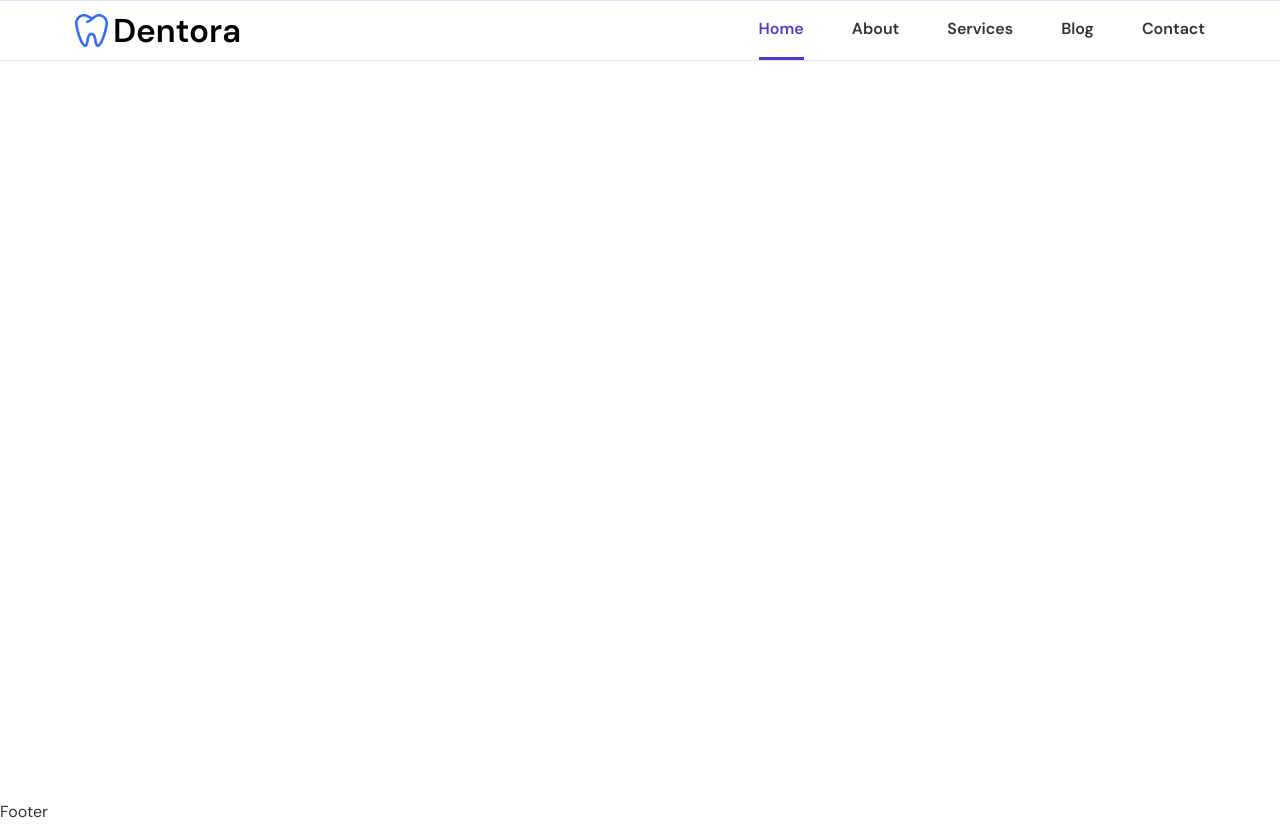
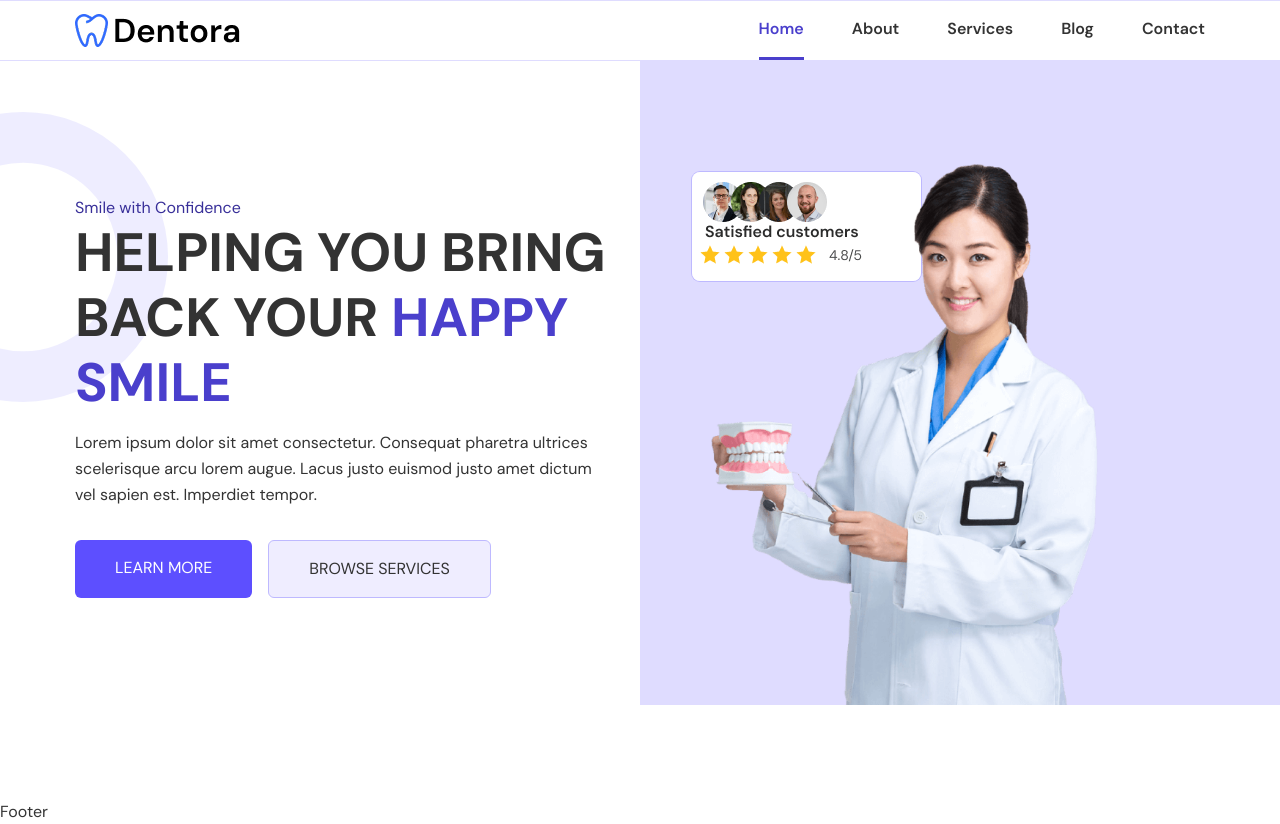
Before and after one commit to fahrypratama17/Project_Next, a Next.js app in the folder dentora/: page / in a window 1280 px wide. Built offline with nearby package versions, Linux system fonts and the light colour scheme.

Commit message:
add hero section with content, images, and buttons to home page

```diff
--- a/dentora/app/page.tsx
+++ b/dentora/app/page.tsx
@@ -1,3 +1,73 @@
+import Link from "next/link";
+import Image from "next/image";
+
 export default function Home() {
-  return <h1 className="text-4xl font-semibold">Home Page...</h1>;
+  return (
+    <>
+      {/* Hero */}
+      <section className="relative pt-32">
+        <div className="container grid gap-16 space-y-10 sm:space-y-0 lg:grid-cols-2 lg:items-end">
+          <div className="my-auto max-w-xl pb-10 md:max-w-2xl lg:max-w-none">
+            <p className="subtitle">Smile with Confidence</p>
+            <h1 className="text-4xl font-bold md:text-5xl lg:text-[54px]">
+              HELPING YOU BRING BACK YOUR{" "}
+              <span className="text-primary-600">HAPPY SMILE </span>
+            </h1>
+            <p className="py-[14px_32px]">
+              Lorem ipsum dolor sit amet consectetur. Consequat pharetra
+              ultrices scelerisque arcu lorem augue. Lacus justo euismod justo
+              amet dictum vel sapien est. Imperdiet tempor.
+            </p>
+
+            <div className="flex flex-col gap-4 md:flex-row">
+              <Link href={"/about"} className="primary-btn">
+                LEARN MORE
+              </Link>
+              <Link href={"/services"} className="secondary-btn">
+                BROWSE SERVICES
+              </Link>
+            </div>
+          </div>
+
+          <div className="relative max-w-max lg:mx-0 lg:ml-auto">
+            <Image
+              src={"/images/hero-img.png"}
+              alt={"hero image"}
+              width={727}
+              height={787}
+              className="relative z-20"
+            />
+            <Image
+              src={"/images/hero-card.png"}
+              alt={"hero card"}
+              width={229}
+              height={109}
+              className="ring-primary-200 absolute top-11 left-5 z-10 rounded-lg ring"
+            />
+          </div>
+        </div>
+
+        <div className="bg-primary-100 absolute right-0 bottom-0 -z-10 h-5/12 w-3/4 rounded-tl-xl sm:h-1/2 lg:h-full lg:w-1/2 lg:rounded-tl-none" />
+
+        <div>
+          <Image
+            src={"/images/shape-1.svg"}
+            alt={"shape"}
+            width={200}
+            height={200}
+            className="absolute top-28 -left-8 -z-10"
+          />
+        </div>
+      </section>
+
+      {/* Service */}
+      <section className="section">
+        <div className="container">
+          <div>
+            <p className="subtitle"></p>
+          </div>
+        </div>
+      </section>
+    </>
+  );
 }
```
